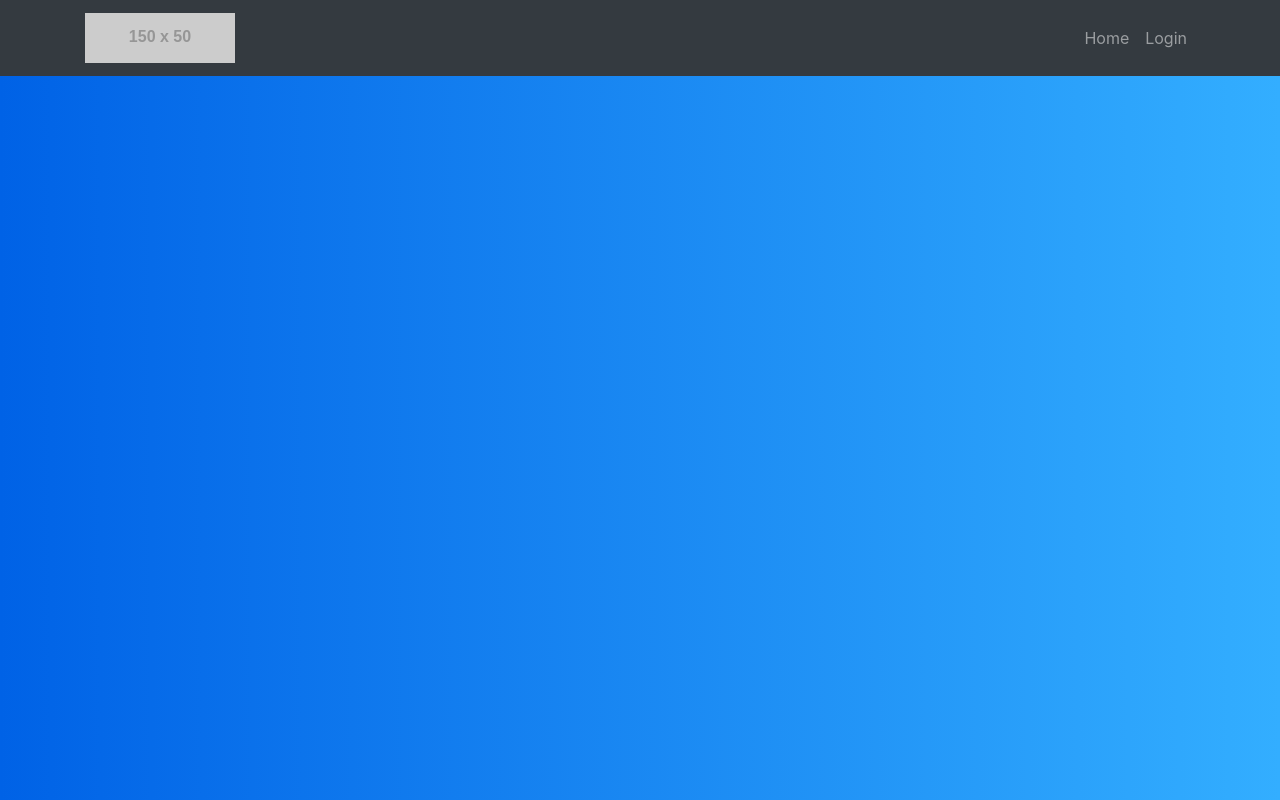
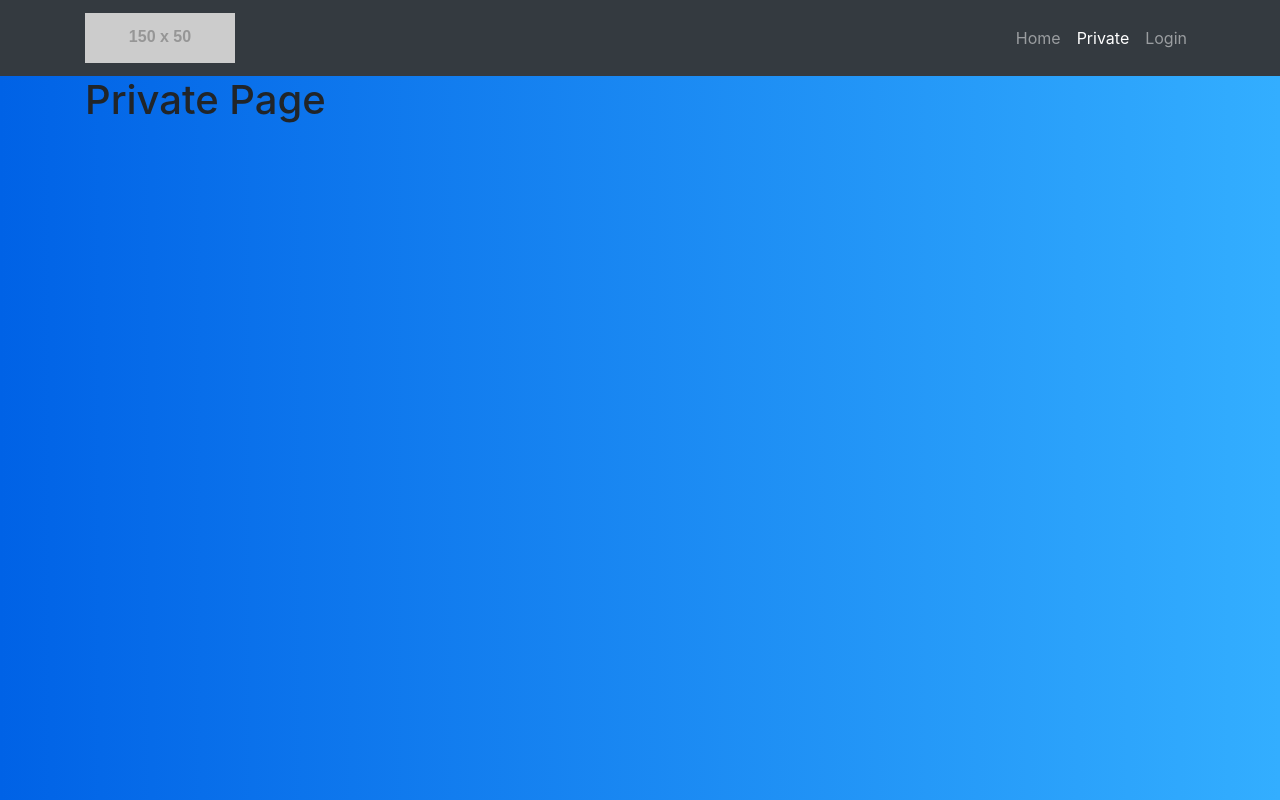
Before and after one commit to alfonsocatanzaro/go-wol-esx, a React (Create React App) app in the folder ui/: page /privatepage in a window 1280 px wide. Built offline with nearby package versions, Linux system fonts and the light colour scheme.

Commit message:
Route redirect (to complete)

```diff
--- a/ui/src/App.tsx
+++ b/ui/src/App.tsx
@@ -1,17 +1,17 @@
 import React from 'react';
-import Main from './pages/Main';
+import Home from './pages/Home';
+import PrivatePage from './pages/PrivatePage';
 import Login from './pages/Login';
 import NavBar from './components/NavBar';
 import { BrowserRouter as Router, Switch, Route } from 'react-router-dom';
-import { LoginStatusContext } from './contexts/LoginContext'
+import { LoginStatusContext } from './contexts/LoginContext';
 import { useLogin } from './hooks/useLogin';
+import { PrivateRoute } from './components/PrivateRoute';
 
 // TODO Hide navbar if not logged in
 // TODO If not logged in redirect always to login page
 function App() {
-
   const { loginStatus, loginFn, logoutFn } = useLogin();
-
 
   return (
     <Router>
@@ -22,8 +22,11 @@ function App() {
             <Route path="/login">
               <Login />
             </Route>
+            <PrivateRoute path="/privatepage">
+              <PrivatePage />
+            </PrivateRoute>
             <Route path="/" exact={true}>
-              <Main />
+              <Home />
             </Route>
           </Switch>
         </div>
--- a/ui/src/components/NavBar.tsx
+++ b/ui/src/components/NavBar.tsx
@@ -8,7 +8,7 @@ export default function NavBar(): ReactElement {
   return (
     <nav className="navbar navbar-expand-lg navbar-dark bg-dark static-top">
       <div className="container">
-        <a className="navbar-brand" href="/" >
+        <a className="navbar-brand" href="/">
           <img src="http://placehold.it/150x50?text=Logo" alt="" />
         </a>
         <button
@@ -29,8 +29,12 @@ export default function NavBar(): ReactElement {
                 Home
               </NavLink>
             </li>
-            {
-              login.loginStatus.isLoggedIn ?
+            <li className="nav-item">
+              <NavLink className="nav-link" to="/privatepage" activeClassName="active">
+                Private
+              </NavLink>
+            </li>
+            {login.loginStatus.isLoggedIn ? (
               <>
                 <li className="nav-item">
                   <a className="nav-link" href="#" onClick={() => login.logoutFn()}>
@@ -38,21 +42,19 @@ export default function NavBar(): ReactElement {
                   </a>
                 </li>
                 <li className="nav-item">
-                    <span className="nav-link">
-                      [{login.loginStatus.username}]
-              </span>
+                  <span className="nav-link">[{login.loginStatus.username}]</span>
                 </li>
               </>
-                :
-                < li className="nav-item" >
+            ) : (
+              <li className="nav-item">
                 <NavLink className="nav-link" to="/login" activeClassName="active">
                   Login
                 </NavLink>
-                </li >
-            }
+              </li>
+            )}
           </ul>
         </div>
       </div>
-    </nav >
+    </nav>
   );
 }
--- /dev/null
+++ b/ui/src/components/PrivateRoute.tsx
@@ -0,0 +1,36 @@
+// A wrapper for <Route> that redirects to the login
+
+import { Route, Redirect } from 'react-router-dom';
+import React, { useContext } from 'react';
+import { LoginStatusContextType, LoginStatusContext } from '../contexts/LoginContext';
+
+// screen if you're not yet authenticated.
+export const PrivateRoute: React.ComponentType<any> = ({ component: Component, ...rest }) => {
+  const login = useContext<LoginStatusContextType>(LoginStatusContext);
+
+  return (
+    <Route
+      {...rest}
+      render={(props) =>
+        login.loginStatus.isLoggedIn ? (
+          <>
+            {console.log('1 login.loginStatus.isLoggedIn: ')}
+            {console.log(login.loginStatus.isLoggedIn)}
+            <Component {...props} />
+          </>
+        ) : (
+          <>
+            {console.log('2 login.loginStatus.isLoggedIn: ')}
+            {console.log(login.loginStatus.isLoggedIn)}
+            <Redirect
+              to={{
+                pathname: '/login',
+                state: { from: props.location },
+              }}
+            />
+          </>
+        )
+      }
+    />
+  );
+};
--- /dev/null
+++ b/ui/src/pages/Home.tsx
@@ -0,0 +1,11 @@
+import React from 'react'
+
+//TODO list of PC
+//TODO simple host component
+//TODO esxi host component
+
+function Home() {
+  return <h1>Homepage</h1>
+}
+
+export default Home
--- a/ui/src/pages/Main.tsx
+++ b/ui/src/pages/PrivatePage.tsx
@@ -4,8 +4,8 @@ import React from 'react'
 //TODO simple host component
 //TODO esxi host component
 
-function Main() {
-  return <h1>Main Page</h1>
+function PrivatePage() {
+  return <h1>Private Page</h1>
 }
 
-export default Main
+export default PrivatePage;
```
Lines whose indentation alone changed are shown as unchanged.
